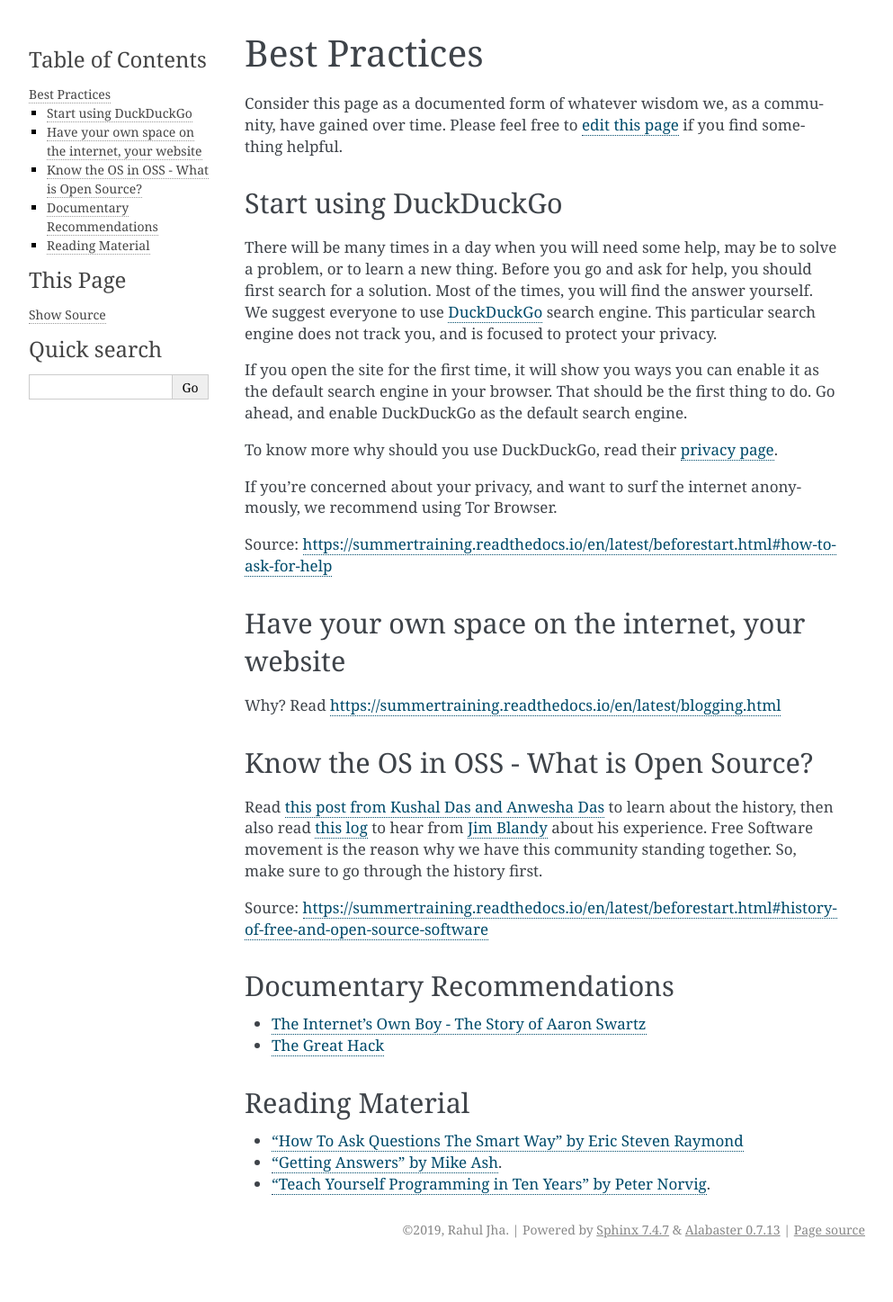
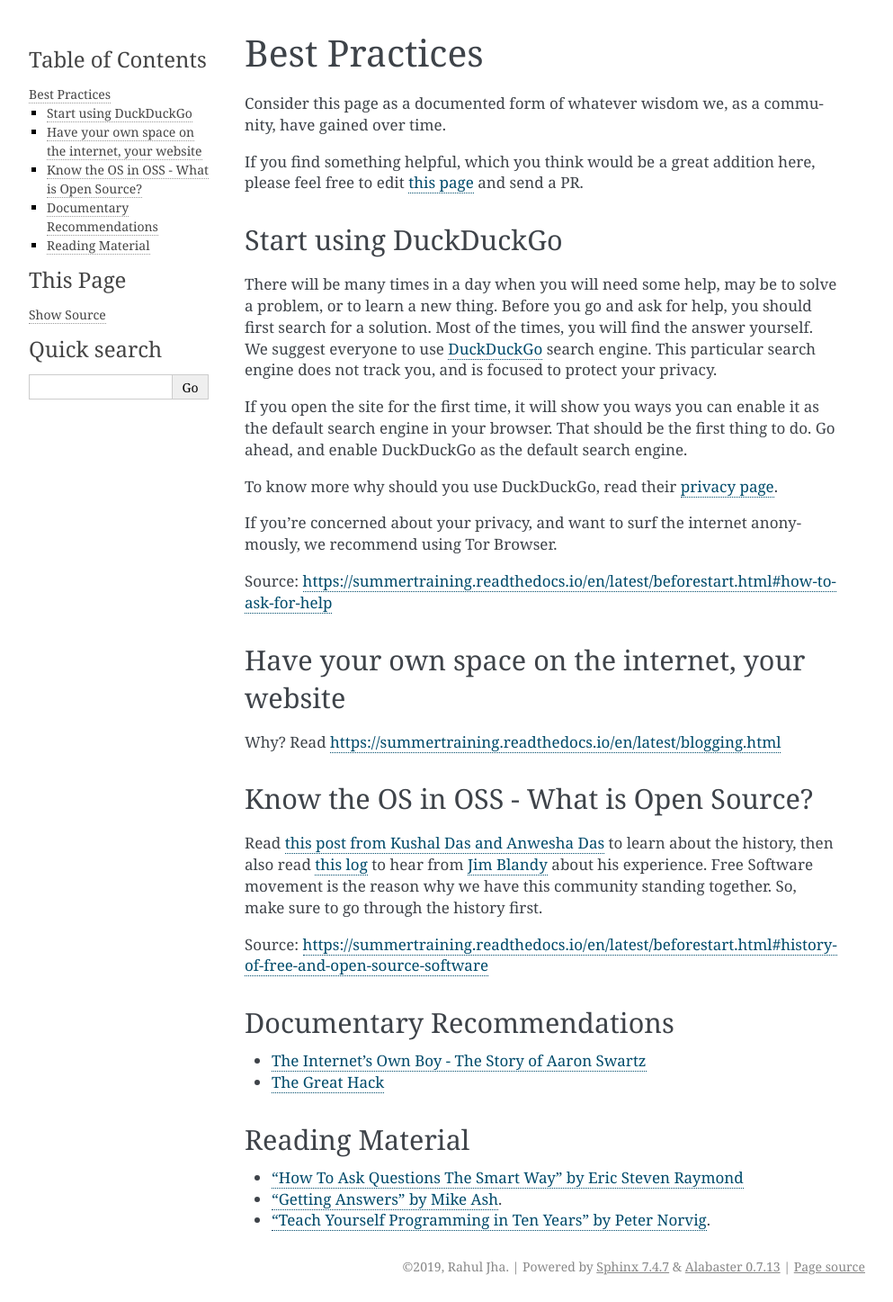
Before and after one commit to amu-oss/whattodo, a Sphinx documentation site: the page built from docs/source/best_practices.rst, in a window 1280 px wide. Shown: the whole page at 90% size, without its empty margins (148-1141 px from the left). Built offline with Sphinx 7.4.7, drawn with Linux system fonts in a browser that asks for light colours; before the commit the page ends 1406 px from its top, so only the background shows below that.

Commit message:
edit best_practices

```diff
--- a/docs/source/best_practices.rst
+++ b/docs/source/best_practices.rst
@@ -2,8 +2,11 @@
 ==============
 
 Consider this page as a documented form of whatever wisdom we, as a community,
-have gained over time. Please feel free to `edit this page
-<https://github.com/amu-oss/whattodo>`_ if you find something helpful.
+have gained over time.
+
+If you find something helpful, which you think would be a great addition here,
+please feel free to edit `this page <https://github.com/amu-oss/whattodo>`_ and
+send a PR.
 
 Start using DuckDuckGo
 ----------------------
```
